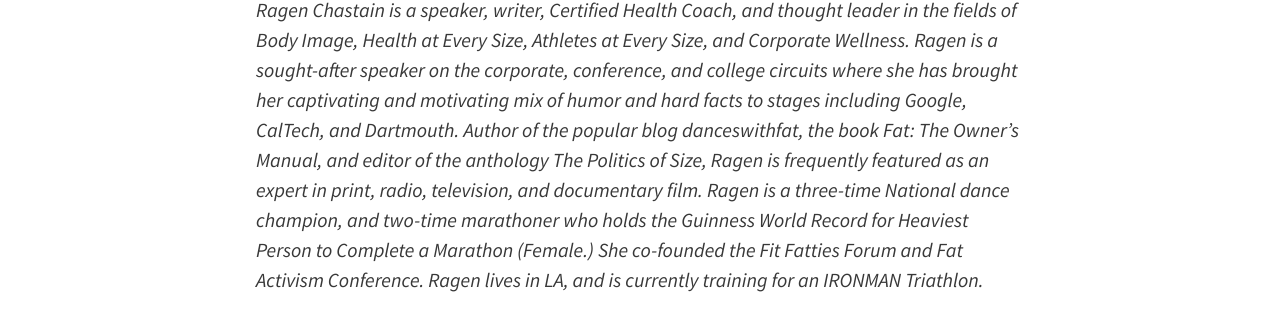
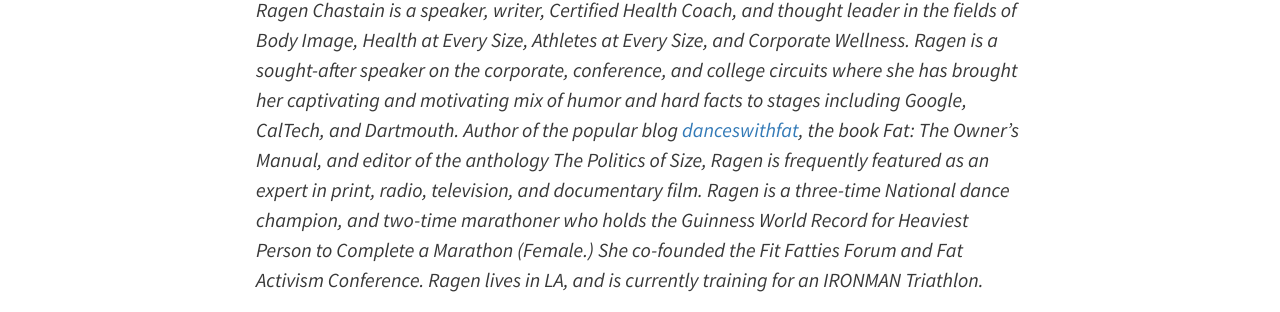
Before and after one commit to uhlissuh/ample, a Jekyll site: the page built from docs/_posts/2018-06-24-ragen-chastain-joins.md, in a window 1280 px wide. Shown: the part 1218-1530 px from the top of the page. Built offline with Jekyll 4.4.1, drawn with Linux system fonts in a browser that asks for light colours; comment, search, counter and statistics services are not loaded; some of the changed lines change nothing that is shown.

Commit message:
add ragen blog url

```diff
--- a/docs/_posts/2018-06-24-ragen-chastain-joins.md
+++ b/docs/_posts/2018-06-24-ragen-chastain-joins.md
@@ -24,4 +24,4 @@
 
 Accessibility and accommodation are at the core of my work as an intersectional fat activist, and so I’m so thrilled and honored to be joining the Ample team!
 
-*Ragen Chastain is a speaker, writer, Certified Health Coach, and thought leader in the fields of Body Image, Health at Every Size, Athletes at Every Size, and Corporate Wellness. Ragen is a sought-after speaker on the corporate, conference, and college circuits where she has brought her captivating and motivating mix of humor and hard facts to stages including Google, CalTech, and Dartmouth. Author of the popular blog danceswithfat, the book Fat: The Owner's Manual, and editor of the anthology The Politics of Size, Ragen is frequently featured as an expert in print, radio, television, and documentary film. Ragen is a three-time National dance champion, and two-time marathoner who holds the Guinness World Record for Heaviest Person to Complete a Marathon (Female.) She co-founded the Fit Fatties Forum and Fat Activism Conference. Ragen lives in LA, and is currently training for an IRONMAN Triathlon.*
+*Ragen Chastain is a speaker, writer, Certified Health Coach, and thought leader in the fields of Body Image, Health at Every Size, Athletes at Every Size, and Corporate Wellness. Ragen is a sought-after speaker on the corporate, conference, and college circuits where she has brought her captivating and motivating mix of humor and hard facts to stages including Google, CalTech, and Dartmouth. Author of the popular blog [danceswithfat](https://danceswithfat.wordpress.com/), the book Fat: The Owner's Manual, and editor of the anthology The Politics of Size, Ragen is frequently featured as an expert in print, radio, television, and documentary film. Ragen is a three-time National dance champion, and two-time marathoner who holds the Guinness World Record for Heaviest Person to Complete a Marathon (Female.) She co-founded the Fit Fatties Forum and Fat Activism Conference. Ragen lives in LA, and is currently training for an IRONMAN Triathlon.*
```
